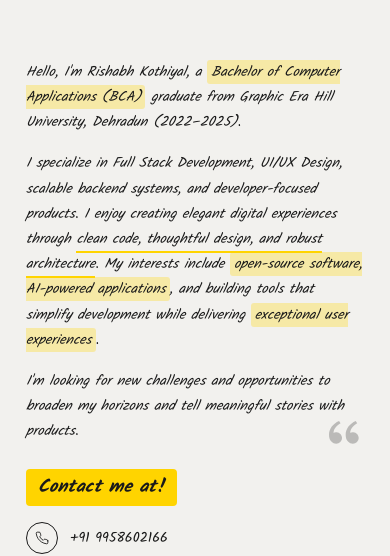
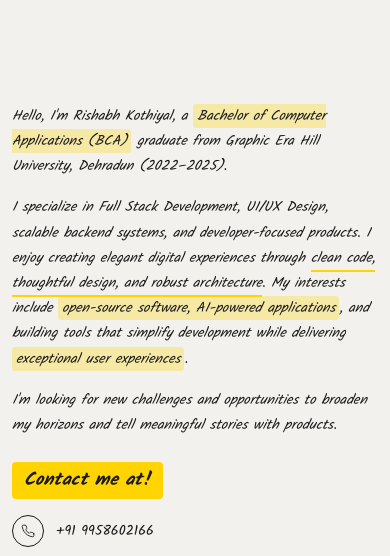
Before and after one commit to RishabhKothiyal1/portfolio-2026, a React (Vite) app in the folder portfolio-2026/: page / in a window 390 px wide. Shown: the part 1018-1574 px from the top of the page. Built offline with nearby package versions, Linux system fonts and the light colour scheme.

Commit message:
revert: restore min-height, remove decorative dots and quote marks

```diff
--- a/portfolio-2026/src/components/About/About.tsx
+++ b/portfolio-2026/src/components/About/About.tsx
@@ -146,9 +146,9 @@ export default function About() {
       id="about"
       ref={sectionRef}
       style={{
-        minHeight: isMobileView ? 'auto' : '100vh',
+        minHeight: '100vh',
         background: '#f2f1ee',
-        padding: isSmall ? '20px 26px 40px' : isMobile ? '28px 26px 40px' : '80px 24px 40px',
+        padding: isSmall ? '64px 12px 32px' : isMobile ? '80px 16px 40px' : '80px 24px 40px',
         display: 'flex',
         flexDirection: 'column',
       }}
@@ -186,30 +186,6 @@ export default function About() {
                   zIndex: 0,
                 }}
               />
-              {/* Decorative dots */}
-              <div
-                style={{
-                  position: 'absolute',
-                  top: '-20px',
-                  left: '-24px',
-                  display: 'grid',
-                  gridTemplateColumns: 'repeat(3, 6px)',
-                  gap: '5px',
-                  zIndex: 0,
-                }}
-              >
-                {[...Array(9)].map((_, i) => (
-                  <div
-                    key={i}
-                    style={{
-                      width: '4px',
-                      height: '4px',
-                      borderRadius: '50%',
-                      background: '#d4c9a8',
-                    }}
-                  />
-                ))}
-              </div>
               <div
                 style={{
                   width: '140px',
@@ -319,20 +295,10 @@ export default function About() {
               </span>
               .
             </p>
-            <div style={{ position: 'relative' }}>
+            <div>
               <p style={{ fontSize: '14px', lineHeight: 1.8, color: '#1a1a1a', margin: 0, fontStyle: 'italic' }}>
                 I'm looking for new challenges and opportunities to broaden my horizons and tell meaningful stories with products.
               </p>
-              {/* Decorative quote marks */}
-              <svg
-                style={{ position: 'absolute', bottom: '-8px', right: '0', opacity: 0.25 }}
-                width="40"
-                height="40"
-                viewBox="0 0 24 24"
-                fill="#1a1a1a"
-              >
-                <path d="M4.583 17.321C3.553 16.227 3 15 3 13.011c0-3.5 2.457-6.637 6.03-8.188l.893 1.378c-3.335 1.804-3.987 4.145-4.247 5.621.537-.278 1.24-.375 1.929-.311 1.804.167 3.226 1.648 3.226 3.489a3.5 3.5 0 01-3.5 3.5c-1.073 0-2.099-.49-2.748-1.179zm10 0C13.553 16.227 13 15 13 13.011c0-3.5 2.457-6.637 6.03-8.188l.893 1.378c-3.335 1.804-3.987 4.145-4.247 5.621.537-.278 1.24-.375 1.929-.311 1.804.167 3.226 1.648 3.226 3.489a3.5 3.5 0 01-3.5 3.5c-1.073 0-2.099-.49-2.748-1.179z" />
-              </svg>
             </div>
           </div>
 
```
